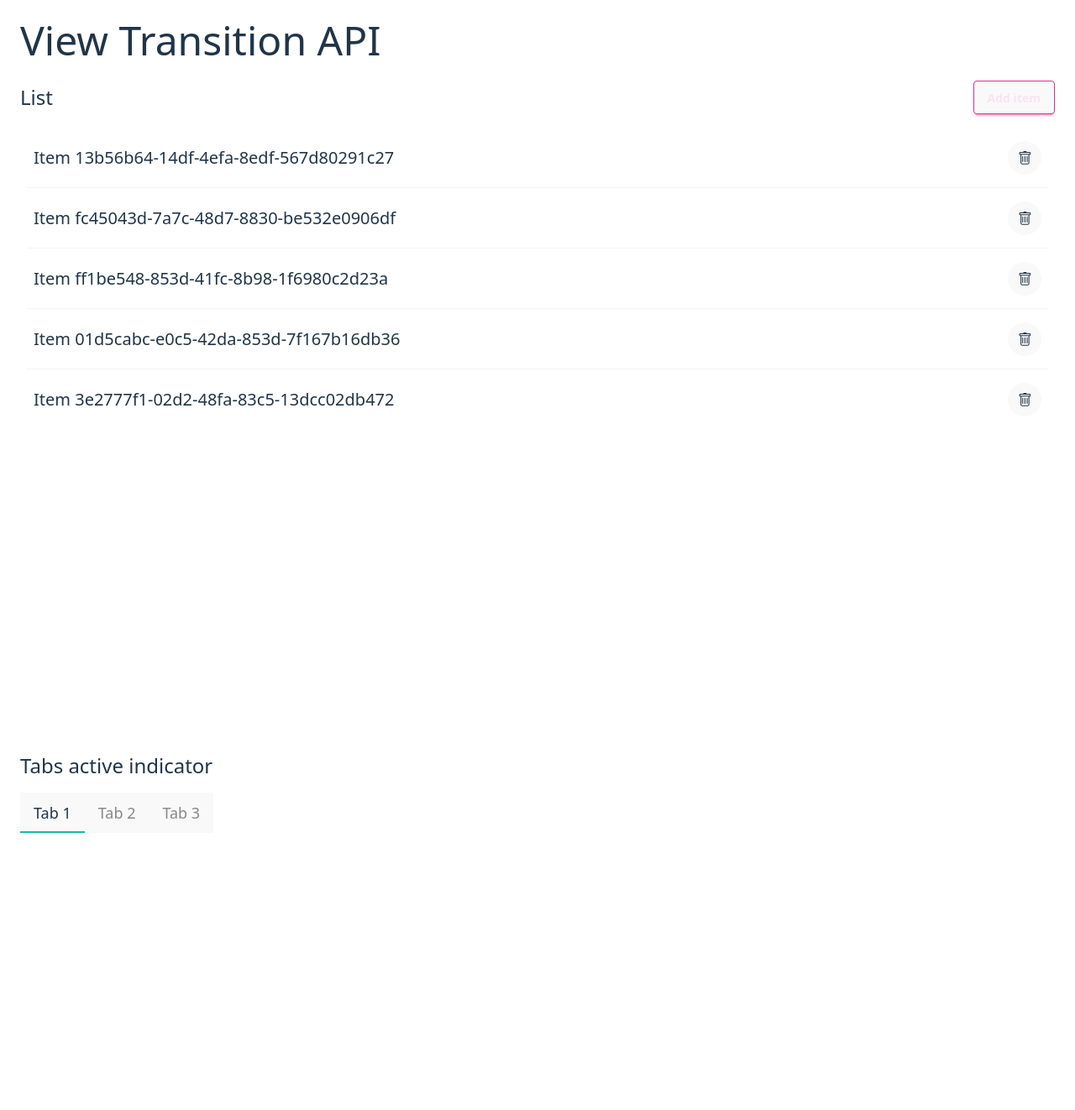
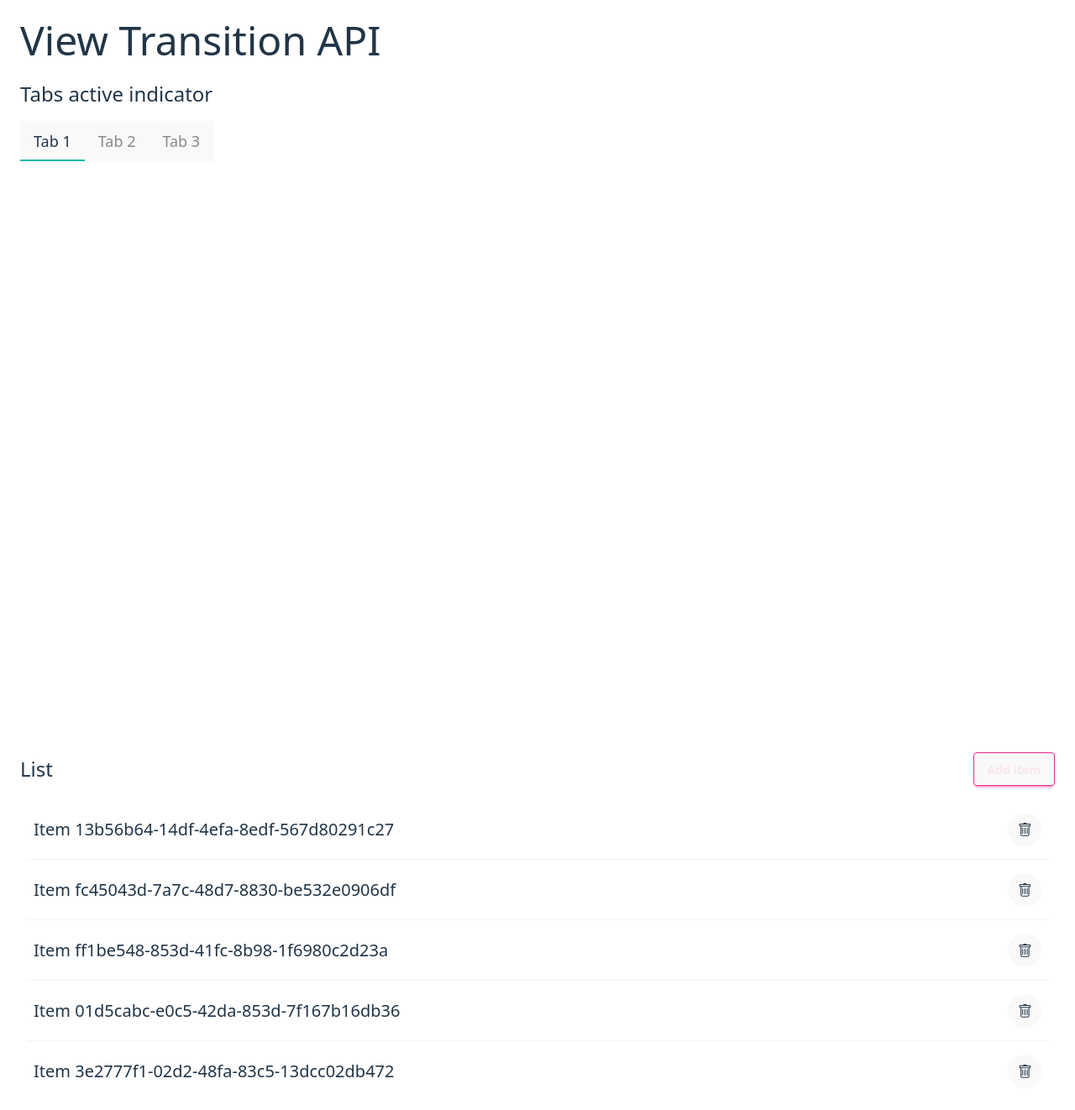
Before and after one commit to chr1s1k/fe-mambo-jambo-web-apis, a React (Vite) app: page /view-transition in a window 1280 px wide. Shown: the top 1322 px of the page at 84% size. Built offline with nearby package versions, Linux system fonts and the light colour scheme.

Commit message:
Refactor tab component

```diff
--- /dev/null
+++ b/src/components/Tab/Tab.tsx
@@ -0,0 +1,14 @@
+import clsx from "clsx"
+import { PropsWithChildren } from "react"
+
+type Props = {
+  isActive?: boolean
+} & React.ButtonHTMLAttributes<HTMLButtonElement>
+
+export default function Tab({ isActive, children, ...rest }: PropsWithChildren<Props>) {
+  return (
+    <button type="button" role="tab" className={clsx("tab", { "tab-active": isActive })} {...rest}>
+      {children}
+    </button>
+  )
+}
--- /dev/null
+++ b/src/components/Tab/index.ts
@@ -0,0 +1,3 @@
+import Tab from "./Tab"
+
+export default Tab
--- a/src/components/index.ts
+++ b/src/components/index.ts
@@ -1,3 +1,4 @@
 import ModalQR from "./ModalQR"
+import Tab from "./Tab"
 
-export { ModalQR }
+export { ModalQR, Tab }
--- a/src/index.css
+++ b/src/index.css
@@ -115,6 +115,8 @@ h1 {
   @apply relative;
 }
 
+/* TODO: fix colors */
+
 .tab-active::after {
   position: absolute;
   left: 0;
--- a/src/pages/ViewTransition.tsx
+++ b/src/pages/ViewTransition.tsx
@@ -1,11 +1,27 @@
 import clsx from "clsx"
 import { MouseEvent, useRef, useState } from "react"
 import { flushSync } from "react-dom"
+import { Tab } from "../components"
 
 // generate some items
 const ITEMS = Array.from({ length: 5 }, () => ({ id: crypto.randomUUID(), justAdded: false }))
 
 export default function ViewTransition() {
+  const [activeTab, setActiveTab] = useState(0)
+
+  const changeActiveTab = (idx: number) => {
+    if (!document.startViewTransition) {
+      setActiveTab(idx)
+      return
+    }
+
+    document.startViewTransition(() => {
+      flushSync(() => setActiveTab(idx))
+    })
+  }
+
+  // -------------------------------------------------------------------------
+
   const [items, setItems] = useState(ITEMS)
   const justAddedRef = useRef<HTMLLIElement>(null)
 
@@ -22,9 +38,7 @@ export default function ViewTransition() {
     }
 
     document.startViewTransition(() => {
-      flushSync(() => {
-        setItems((prevItems) => prevItems.filter(({ id }) => id !== idToRemove))
-      })
+      flushSync(() => setItems((prevItems) => prevItems.filter(({ id }) => id !== idToRemove)))
     })
   }
 
@@ -37,9 +51,7 @@ export default function ViewTransition() {
     }
 
     const transition = document.startViewTransition(() => {
-      flushSync(() => {
-        setItems((prevItems) => [{ id: newId, justAdded: true }, ...prevItems])
-      })
+      flushSync(() => setItems((prevItems) => [{ id: newId, justAdded: true }, ...prevItems]))
     })
 
     // wait for the transition to be finished
@@ -51,27 +63,25 @@ export default function ViewTransition() {
     justAddedRef.current.style.viewTransitionName = `item-${newId}`
   }
 
-  // -------------------------------------------------------------------------
-  const [activeTab, setActiveTab] = useState(0)
-
-  const changeActiveTab = (idx: number) => {
-    if (!document.startViewTransition) {
-      setActiveTab(idx)
-      return
-    }
-
-    document.startViewTransition(() => {
-      flushSync(() => {
-        setActiveTab(idx)
-      })
-    })
-  }
-
   return (
     <>
       <div className="flex flex-wrap gap-2 items-center mb-6">
         <h1>View Transition API</h1>
       </div>
+      <section className="min-h-svh">
+        <h2 className="text-2xl mb-4">Tabs active indicator</h2>
+        <div role="tablist" className="tabs tabs-bordered tabs-lg">
+          <Tab isActive={activeTab === 0} onClick={() => changeActiveTab(0)}>
+            Tab 1
+          </Tab>
+          <Tab isActive={activeTab === 1} onClick={() => changeActiveTab(1)}>
+            Tab 2
+          </Tab>
+          <Tab isActive={activeTab === 2} onClick={() => changeActiveTab(2)}>
+            Tab 3
+          </Tab>
+        </div>
+      </section>
       <section className="min-h-svh">
         <div className="flex mb-4 items-center justify-between">
           <h2 className="text-2xl">List</h2>
@@ -111,35 +121,6 @@ export default function ViewTransition() {
           ))}
         </ul>
       </section>
-      <section className="min-h-svh">
-        <h2 className="text-2xl mb-4">Tabs active indicator</h2>
-        <div role="tablist" className="tabs tabs-bordered tabs-lg">
-          <button
-            type="button"
-            role="tab"
-            className={clsx("tab", { "tab-active": activeTab === 0 })}
-            onClick={() => changeActiveTab(0)}
-          >
-            Tab 1
-          </button>
-          <button
-            type="button"
-            role="tab"
-            className={clsx("tab", { "tab-active": activeTab === 1 })}
-            onClick={() => changeActiveTab(1)}
-          >
-            Tab 2
-          </button>
-          <button
-            type="button"
-            role="tab"
-            className={clsx("tab", { "tab-active": activeTab === 2 })}
-            onClick={() => changeActiveTab(2)}
-          >
-            Tab 3
-          </button>
-        </div>
-      </section>
     </>
   )
 }
```
